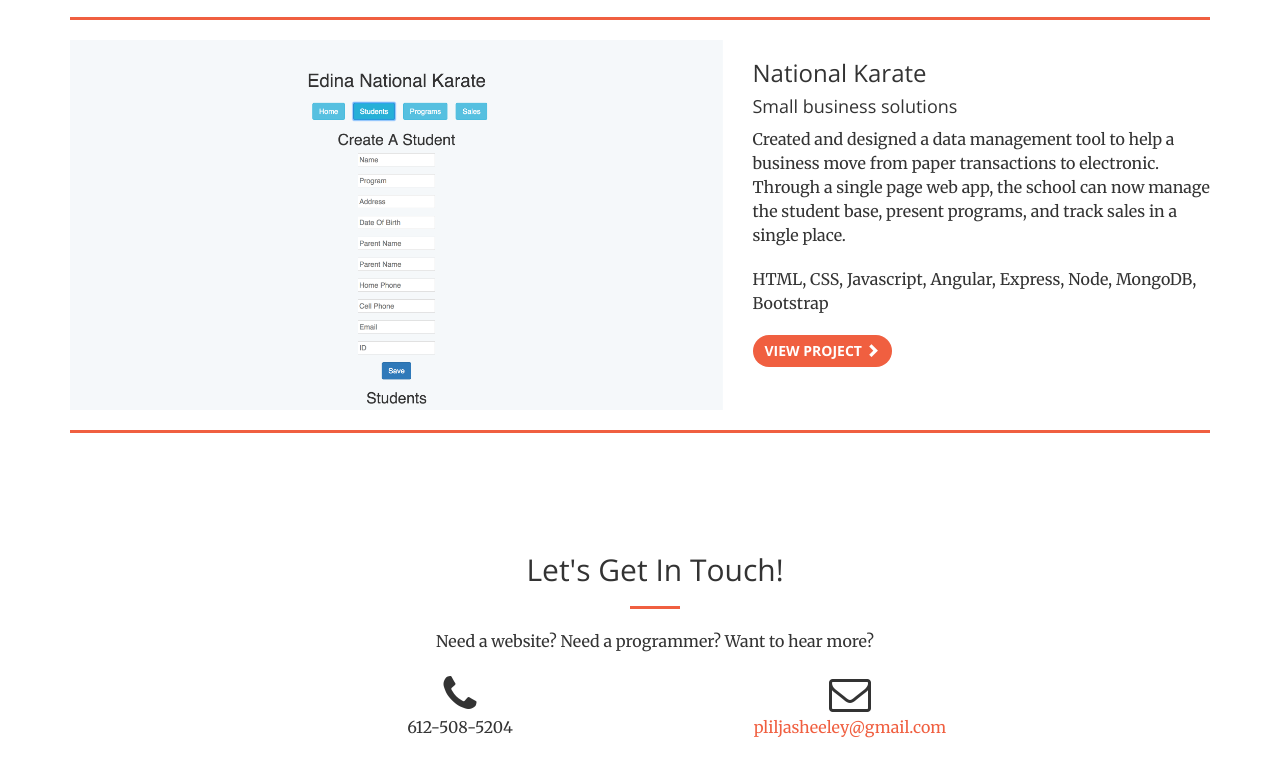
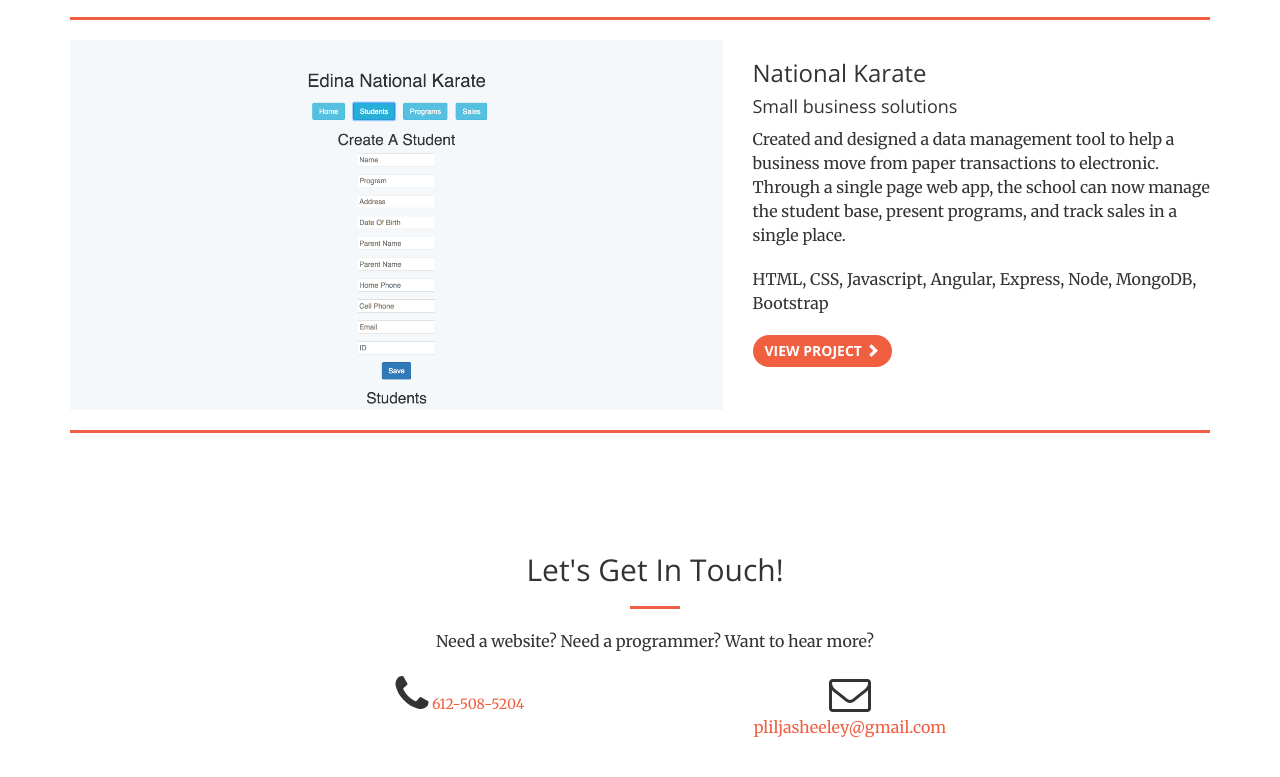
Before and after one commit to PLiljaSheeley/Peter-home, a website: page index.html in a window 1280 px wide. Shown: the part 2413-3190 px from the top of the page. Drawn offline with nearby package versions, Linux system fonts and the light colour scheme.

Commit message:
tel link

```diff
--- a/index.html
+++ b/index.html
@@ -179,7 +179,7 @@
                 </div>
                 <div class="col-lg-4 col-lg-offset-2 text-center">
                     <i class="fa fa-phone fa-3x sr-contact"></i>
-                    <p>612-508-5204</p>
+                    <a href="tel: 6125085204">612-508-5204</a>
                 </div>
                 <div class="col-lg-4 text-center">
                     <i class="fa fa-envelope-o fa-3x sr-contact"></i>
```
